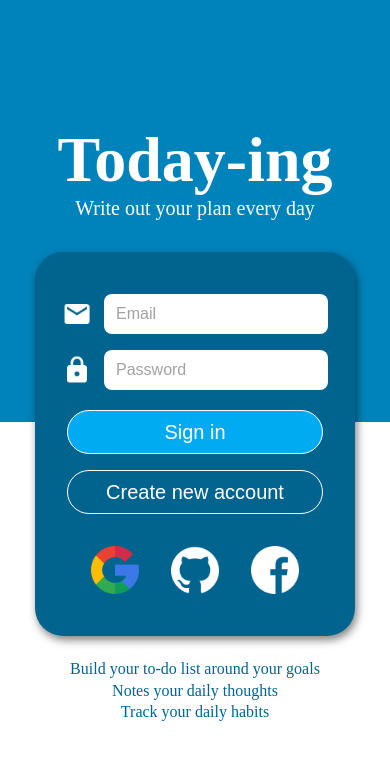
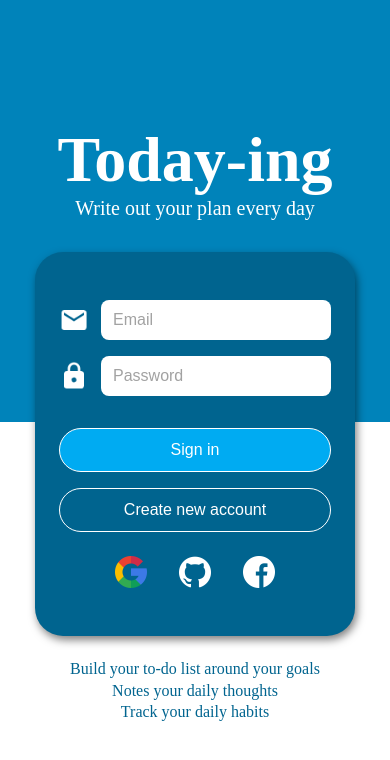
Before and after one commit to codestates/Todaying-client, a React (Create React App) app in the folder client/: page / in a window 390 px wide. Shown: the top 760 px of the page. Built offline with nearby package versions, Linux system fonts and the light colour scheme; a web font is replaced by a local one.

Commit message:
[dev] / #08 / add Login component

```diff
--- /dev/null
+++ b/client/src/components/Login/Login.jsx
@@ -0,0 +1,113 @@
+import React, { useState } from 'react';
+import axios from 'axios';
+import styles from './Login.module.css';
+import emailIcon from '../../images/baseline_email_white_18dp.png';
+import passwordIcon from '../../images/baseline_lock_white_18dp.png';
+
+const Login = () => {
+  const [email, setEmail] = useState('');
+  const [password, setPassword] = useState('');
+  const [isValid, setIsValid] = useState({ email: null, password: null });
+  const [isError, setIsError] = useState(false);
+
+  // Utility functions for Validation
+  const validateEmail = (_email) => {
+    const re = /^(([^<>()\[\]\\.,;:\s@"]+(\.[^<>()\[\]\\.,;:\s@"]+)*)|(".+"))@((\[[0-9]{1,3}\.[0-9]{1,3}\.[0-9]{1,3}\.[0-9]{1,3}\])|(([a-zA-Z\-0-9]+\.)+[a-zA-Z]{2,}))$/;
+    return re.test(String(_email).toLowerCase());
+  };
+  const validatePassword = (_password) => {
+    return _password.length >= 8 && _password.length <= 20;
+  };
+
+  const handleEmailChange = (e) => {
+    setEmail(e.target.value);
+    if (!validateEmail(e.target.value)) {
+      setIsValid({ ...isValid, email: false });
+    } else {
+      setIsValid({ ...isValid, email: true });
+    }
+  };
+
+  const handlePasswordChange = (e) => {
+    setPassword(e.target.value);
+    if (!validatePassword(e.target.value)) {
+      setIsValid({ ...isValid, password: false });
+    } else {
+      setIsValid({ ...isValid, password: true });
+    }
+  };
+
+  const handleSignIn = async (e) => {
+    e.preventDefault();
+
+    if (!isValid.email || !isValid.password) {
+      setIsError(true);
+    } else {
+      // 위에서 클라이언트 유효성 검사가 통과되었고, 이제 서버요청 및 핸들링
+      try {
+        const response = await axios.post(
+          'http://ec2-13-125-255-14.ap-northeast-2.compute.amazonaws.com:3001/signup',
+          {
+            email,
+            password,
+          },
+        );
+        setEmail('');
+        setPassword('');
+
+        console.log(response.data);
+        // *****************************
+        // (추가할 사항) 여기에서 응답으로 온 response.data의
+        // email, nickname를 최상단컴포넌트로 끌어올려주기.
+        // + 라우트 push로 Today페이지로 넘겨주기
+        // *****************************
+      } catch (err) {
+        if (err.response.status === 404) {
+          setIsError(true);
+          setPassword('');
+        }
+      }
+    }
+  };
+
+  return (
+    <>
+      <form className={styles.form}>
+        <div className={styles.email}>
+          <img className={styles.emailIcon} src={emailIcon} alt="email" />
+          <input
+            className={styles.input_email}
+            type="email"
+            value={email}
+            placeholder="Email"
+            onChange={handleEmailChange}
+          />
+        </div>
+
+        <div className={styles.password}>
+          <img className={styles.passwordIcon} src={passwordIcon} alt="pwd" />
+          <input
+            className={styles.input_password}
+            type="password"
+            placeholder="Password"
+            value={password}
+            onChange={handlePasswordChange}
+          />
+        </div>
+
+        <p className={styles.error}>
+          {isError ? 'Please check your email and password' : 'ㅤ'}
+        </p>
+        <button
+          type="submit"
+          className={styles.btn_signIn}
+          onClick={handleSignIn}
+        >
+          Sign in
+        </button>
+      </form>
+    </>
+  );
+};
+
+export default Login;
--- /dev/null
+++ b/client/src/components/Login/Login.module.css
@@ -0,0 +1,88 @@
+.form {
+  width: 100%;
+  display: flex;
+  flex-direction: column;
+  align-items: center;
+}
+
+.email {
+  position: relative;
+
+  width: 85%;
+  display: flex;
+  align-items: center;
+  justify-content: center;
+}
+.emailIcon {
+  width: 1.875rem;
+}
+
+.input_email {
+  margin-left: 0.75rem;
+  padding-left: 0.75rem;
+  width: 100%;
+  height: 2.5rem;
+  font-size: 1rem;
+  border-radius: 8px;
+  border: 0;
+  outline: none;
+}
+
+.password {
+  margin-top: 1rem;
+  width: 85%;
+  display: flex;
+  align-items: center;
+  justify-content: center;
+}
+
+.passwordIcon {
+  width: 1.875rem;
+}
+
+.input_password {
+  margin-left: 0.75rem;
+  padding-left: 0.75rem;
+  width: 100%;
+  height: 2.5rem;
+  font-size: 1rem;
+  border-radius: 8px;
+  border: 0;
+  outline: none;
+}
+
+.error {
+  margin: 0;
+  color: #ff6969;
+  margin-top: 0.2rem;
+  font-size: 1rem;
+}
+
+.btn_signIn {
+  width: 85%;
+  height: 2.75rem;
+  margin-top: 0.6rem;
+  border-radius: 1.5rem;
+  border: 1px solid white;
+  background: #00abf2;
+  color: white;
+  font-size: 1.25rem;
+  transition: all 250ms ease-in-out;
+  cursor: pointer;
+  outline: none;
+}
+
+.btn_signIn:hover {
+  opacity: 0.8;
+  transform: scale(1.02);
+}
+
+@media screen and (max-width: 62rem) {
+  .error {
+    font-size: 0.8rem;
+  }
+
+  .btn_signIn {
+    font-size: 1rem;
+  }
+}
--- a/client/src/pages/LangdingPage/LandingPage.jsx
+++ b/client/src/pages/LangdingPage/LandingPage.jsx
@@ -1,35 +1,13 @@
 import React, { useState } from 'react';
 import styles from './LandingPage.module.css';
-import emailIcon from '../../images/baseline_email_white_18dp.png';
-import passwordIcon from '../../images/baseline_lock_white_18dp.png';
 import googleIcon from '../../images/google.png';
 import githubIcon from '../../images/github.png';
 import facebookIcon from '../../images/facebook.png';
 import SignUp from '../../components/SignUp/SignUp';
+import Login from '../../components/Login/Login';
 
 const LandingPage = () => {
-  const [email, setEmail] = useState('');
-  const [password, setPassword] = useState('');
   const [isModalOn, setIsModalOn] = useState(false);
-
-  const handleEmailChange = (e) => {
-    setEmail(e.target.value);
-  };
-
-  const handlePasswordChange = (e) => {
-    setPassword(e.target.value);
-  };
-
-  const handleSignIn = async (e) => {
-    e.preventDefault();
-    // const response = await axios.post('http://aaaa.com:3000', {
-    //   data: { email, password },
-    // });
-
-    console.log('Email:', email, 'Password:', password);
-    setEmail('');
-    setPassword('');
-  };
 
   const handleModal = () => {
     setIsModalOn((prevState) => !prevState);
@@ -62,42 +40,7 @@ const LandingPage = () => {
         <h1 className={styles.title}>Today-ing</h1>
         <h3 className={styles.description}>Write out your plan every day</h3>
         <div className={styles.box}>
-          <form className={styles.form}>
-            <div className={styles.email}>
-              <img className={styles.emailIcon} src={emailIcon} alt="email" />
-              <input
-                className={styles.input_email}
-                type="email"
-                value={email}
-                placeholder="Email"
-                onChange={handleEmailChange}
-              />
-            </div>
-
-            <div className={styles.password}>
-              <img
-                className={styles.passwordIcon}
-                src={passwordIcon}
-                alt="pwd"
-              />
-              <input
-                className={styles.input_password}
-                type="password"
-                placeholder="Password"
-                value={password}
-                onChange={handlePasswordChange}
-              />
-            </div>
-
-            <button
-              type="submit"
-              className={styles.btn_signIn}
-              onClick={handleSignIn}
-            >
-              Sign in
-            </button>
-          </form>
-
+          <Login />
           <button
             type="button"
             className={styles.btn_newAccount}
--- a/client/src/pages/LangdingPage/LandingPage.module.css
+++ b/client/src/pages/LangdingPage/LandingPage.module.css
@@ -53,78 +53,8 @@
   align-items: center;
 }
 
-.form {
-  width: 100%;
-  display: flex;
-  flex-direction: column;
-  align-items: center;
-}
-
-.email {
-  width: 100%;
-  display: flex;
-  align-items: center;
-  justify-content: center;
-}
-.emailIcon {
-  width: 1.875rem;
-}
-
-.input_email {
-  margin-left: 0.75rem;
-  padding-left: 0.75rem;
-  width: 70%;
-  height: 2.5rem;
-  font-size: 1rem;
-  border-radius: 8px;
-  border: 0;
-  outline: none;
-}
-
-.password {
-  margin-top: 1rem;
-  width: 100%;
-  display: flex;
-  align-items: center;
-  justify-content: center;
-}
-
-.passwordIcon {
-  width: 1.875rem;
-}
-
-.input_password {
-  margin-left: 0.75rem;
-  padding-left: 0.75rem;
-  width: 70%;
-  height: 2.5rem;
-  font-size: 1rem;
-  border-radius: 8px;
-  border: 0;
-  outline: none;
-}
-
-.btn_signIn {
-  width: 80%;
-  height: 2.75rem;
-  margin-top: 1.25rem;
-  border-radius: 1.5rem;
-  border: 1px solid white;
-  background: #00abf2;
-  color: white;
-  font-size: 1.25rem;
-  transition: all 250ms ease-in-out;
-  cursor: pointer;
-  outline: none;
-}
-
-.btn_signIn:hover {
-  opacity: 0.8;
-  transform: scale(1.02);
-}
-
 .btn_newAccount {
-  width: 80%;
+  width: 85%;
   height: 2.75rem;
   margin-top: 1rem;
   border-radius: 1.5rem;
@@ -146,7 +76,7 @@
   display: flex;
   justify-content: space-between;
   align-items: center;
-  margin-top: 2rem;
+  margin-top: 1.5rem;
   width: 13rem;
 }
 .googleIcon {
@@ -207,6 +137,20 @@
     width: 20rem;
   }
 
+  .btn_newAccount {
+    font-size: 1rem;
+  }
+
+  .logins {
+    width: 10rem;
+  }
+
+  .googleIcon,
+  .githubIcon,
+  .facebookIcon {
+    width: 2rem;
+  }
+
   .desc,
   .desc1 {
     font-size: 1rem;
```
